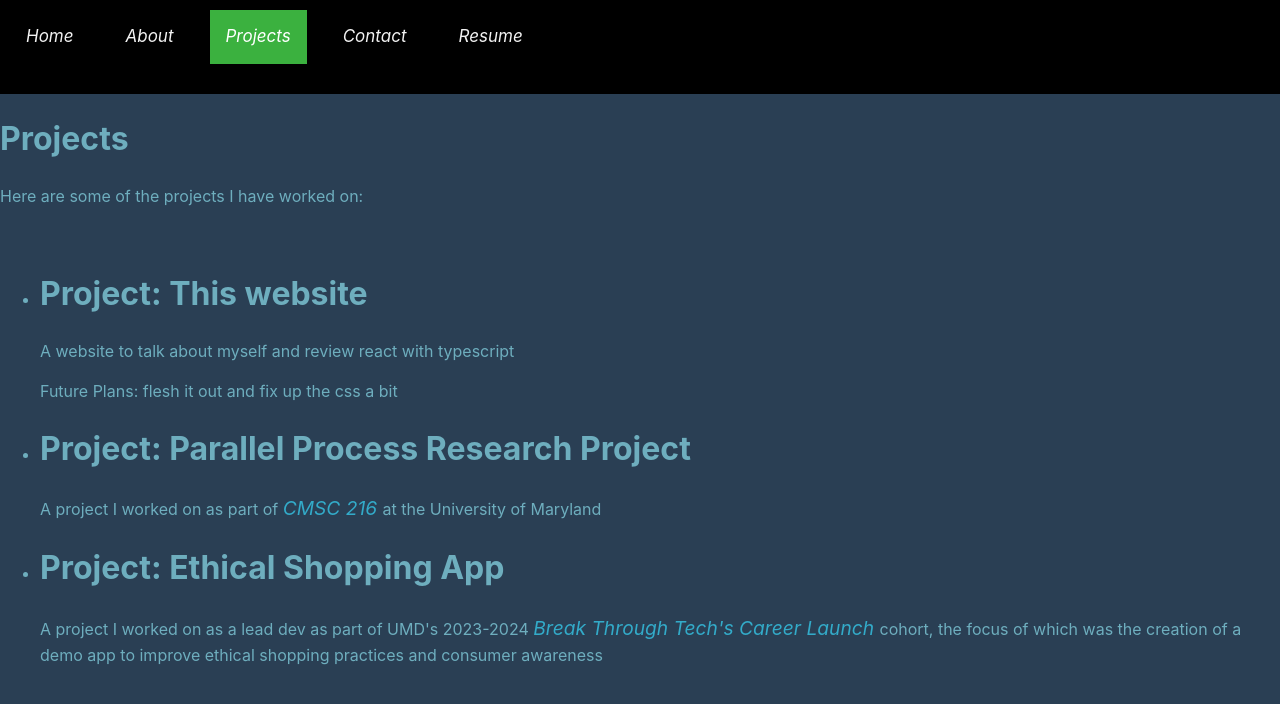
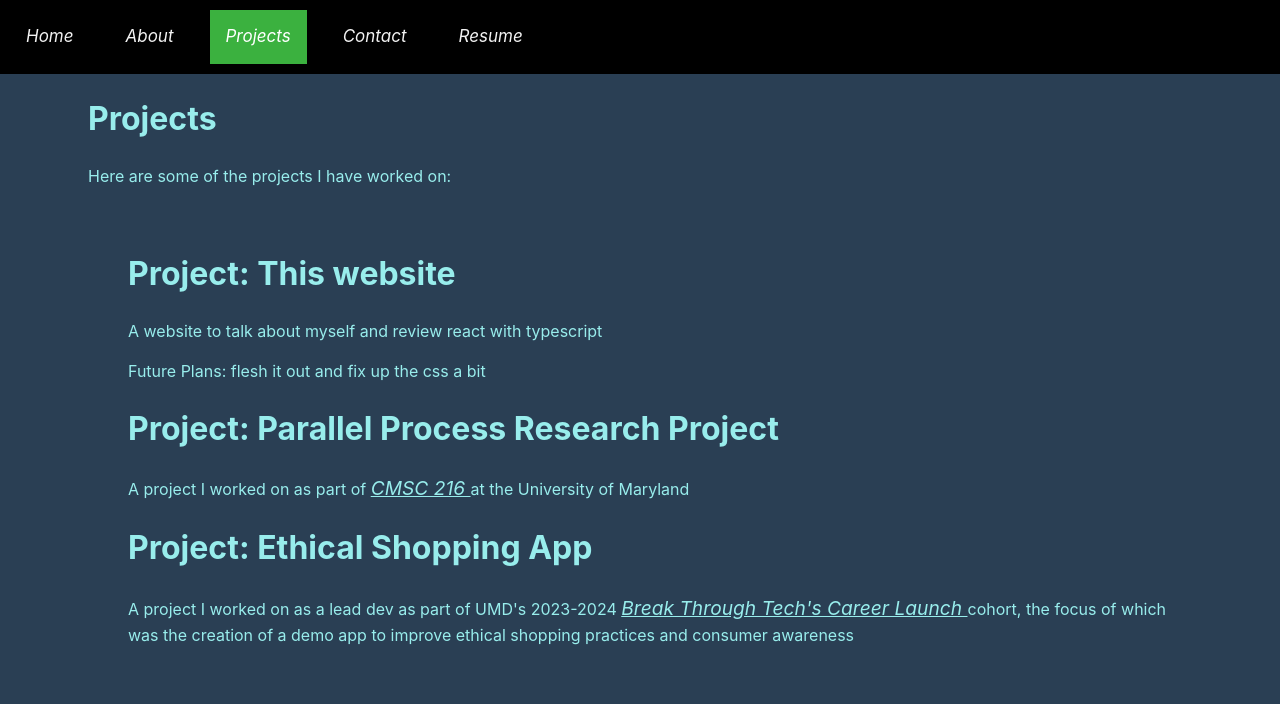
Before and after one commit to tconrad1/typescript-react-review, a React (Create React App) app: page /projects in a window 1280 px wide. Shown: the top 704 px of the page. Built offline with nearby package versions, Linux system fonts and the light colour scheme.

Commit message:
prettified

```diff
--- a/src/About.tsx
+++ b/src/About.tsx
@@ -6,7 +6,7 @@ const About = () => {
         <div>
             <h1>About</h1>
             <p>My name is <b>Thomas Conrad</b> and I am a software developer, and sophomore at <a href='https://umd.edu/'> UMD</a>.
-             I have experience with <b>React</b>, <b>JS/Typescript</b>, <b>Node.JS</b>, <b>Java</b>, <b> C</b>,<b> Python</b>, and <b>Express.JS</b>.
+             I have experience with <b>React</b>, <b>JS/Typescript</b>, <b>Node.js</b>, <b>Java</b>, <b> C</b>,<b> Python</b>, and <b>Express.js</b>.
              I am currently looking for a summer internship and more chances to gain experience. </p>
 
              <Contact  name="Thomas Conrad" email="thomaswconrad2004@gmail.com" linkedin={null} children = {<p>Feel free to reach out to me via email!</p>}  />
--- a/src/App.css
+++ b/src/App.css
@@ -9,14 +9,16 @@ body {
 
 
   background-color: #2a3f54;  /* gray background */
+  margin: 0  ;
 
-
-
-  color : #6eaebe;  /* cyan like text */
+  color : #98edec;  /* cyan like text */
   line-height:  1.5;
 }
 
 
+.navbar ~* {
+  margin: 0px 88px;
+}
 header {
   display: flex;
   justify-content: space-between;
@@ -26,7 +28,7 @@ header {
 
 header p {
   font-size: 1.5rem;
-  color : #33abc9;  /* cyan like text */
+  color : #98edec;  /* cyan like text */
   margin-top: 10px;
   text-transform: capitalize;
 }
@@ -42,20 +44,20 @@ header p {
 
 .about h2 {
   font-size: 2rem;
-  color : #33abc9;  /* cyan like text */
+  color : #98edec;  /* cyan like text */
   margin-bottom: 20px;
   text-align: center;
 }
 
 .about p{
   font-size: 1.2rem;
-  color : #33abc9;  /* cyan like text */
+  color : #98edec;  /* cyan like text */
   margin-bottom: 20px;
 }
 
  a {
-  color: #33abc9;  /* cyan like text */
-  text-decoration: none;
+  color: #98edec;  /* cyan like text */
+  text-decoration: underline;
   font-size: 1.2rem;
   font-style: oblique;
 }
@@ -75,20 +77,20 @@ header p {
 }
 .skills  h2 {
   font-size: 2rem;
-  color : #33abc9;  /* cyan like text */
+  color : #98edec;  /* cyan like text */
   margin-bottom: 20px;
   text-align: center;
 }
 .skills  h3 {
   font-size: 1rem;
-  color : #33abc9;  /* cyan like text */
+  color : #98edec;  /* cyan like text */
   margin-bottom: 20px;
   text-align: center;
 }
 
 .skills p{
   font-size: 1.2rem;
-  color : #33abc9;  /* cyan like text */
+  color : #98edec;  /* cyan like text */
   margin-bottom: 20px;
 }
 code {
--- a/src/ExpandedContact.tsx
+++ b/src/ExpandedContact.tsx
@@ -18,11 +18,12 @@ const ExpandedContact = () => {
     return (
         <div>
 
-            {contactState === "simple" &&  <h1>Contact Info : Just the Basics</h1> && <Contact name="Thomas W Conrad" email="thomaswconrad2004@gmail.com" linkedin={null}>
-                 press this button if you would be interested in my linkedin or various related acounts <button onClick={switchContent}></button> </Contact> }
-            {contactState === "expanded" && < h1>Contact Info : <b>Expanded</b></h1> && <Contact name="Thomas W Conrad" email="thomaswconrad2004@gmail.com" linkedin="https://www.linkedin.com/in/thomas-conrad-552065225/">
-                press this button if you would be interested in just seeing the basics <button onClick={switchContent}></button> </Contact>}
+            {contactState === "simple" &&  <h1>Contact Info : Just the Basics</h1> && <Contact name="Thomas W. Conrad" email="thomaswconrad2004@gmail.com" linkedin={null}>
+                 press this button if you would be interested in my linkedin or various related acounts</Contact> }
+            {contactState === "expanded" && < h1>Contact Info : <b>Expanded</b></h1> && <Contact name="Thomas W. Conrad" email="thomaswconrad2004@gmail.com" linkedin="https://www.linkedin.com/in/thomas-conrad-552065225/">
+                press this button if you would be interested in just seeing the Basics</Contact>}
             {contactState !== "expanded" && contactState !== "simple" && <p> Now how did we get here? </p>}
+            <button onClick={switchContent}></button>
         </div>
     );
 
--- a/src/Navbar.css
+++ b/src/Navbar.css
@@ -5,7 +5,6 @@
     background-color: #000;
     display: flex;
     height: auto;
-    padding-bottom: 20px;
 
     top: 0;
     width: 100%;
--- /dev/null
+++ b/src/Project.css
@@ -0,0 +1,3 @@
+ul{
+    list-style: none;
+}
--- a/src/Projects.tsx
+++ b/src/Projects.tsx
@@ -1,5 +1,6 @@
 import React from 'react';
 import Project from './component/Project';
+import "./Project.css"
 
 const Projects = () => {
     return (
```
